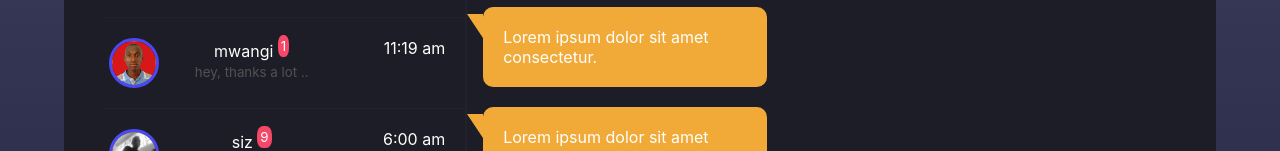
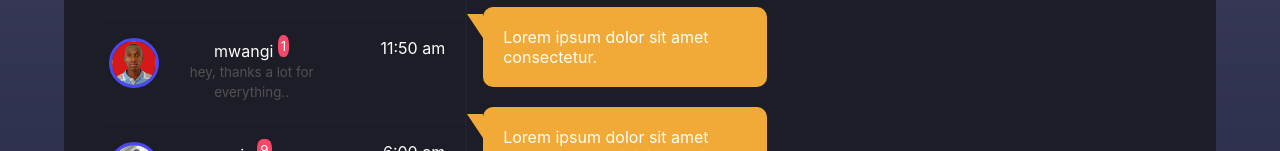
Before and after one commit to Wanyeki/ChatApplicationUI, a plain HTML site: page index.html in a window 1280 px wide. Shown: the part 263-414 px from the top of the page. Drawn offline with Linux system fonts and the light colour scheme.

Commit message:
text changed

```diff
--- a/index.html
+++ b/index.html
@@ -39,8 +39,8 @@
                             <div class="chat_person-align">
                                  <img src="images/3.jpg" alt="avatar">
                                 <div class="name"><span class="nm">mwangi</span> <sup class="badge">1</sup><br>
-                                    <small class="message-preview">hey, thanks a lot ..</small></div>
-                                <div class="time">11:19 am</div>
+                                    <small class="message-preview">hey, thanks a lot for everything..</small></div>
+                                <div class="time">11:50 am</div>
                             </div>
                         </li>
                         <li class="chat_person animated">
```
